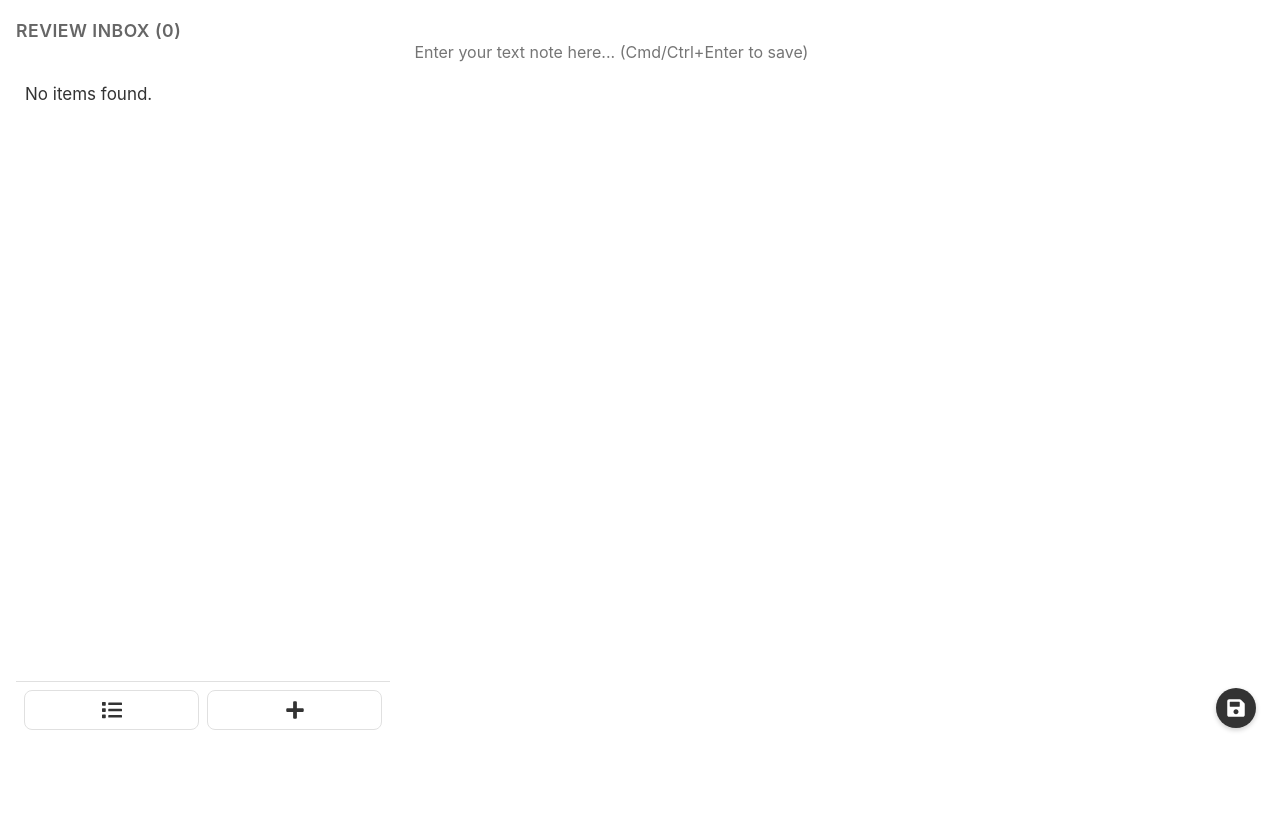
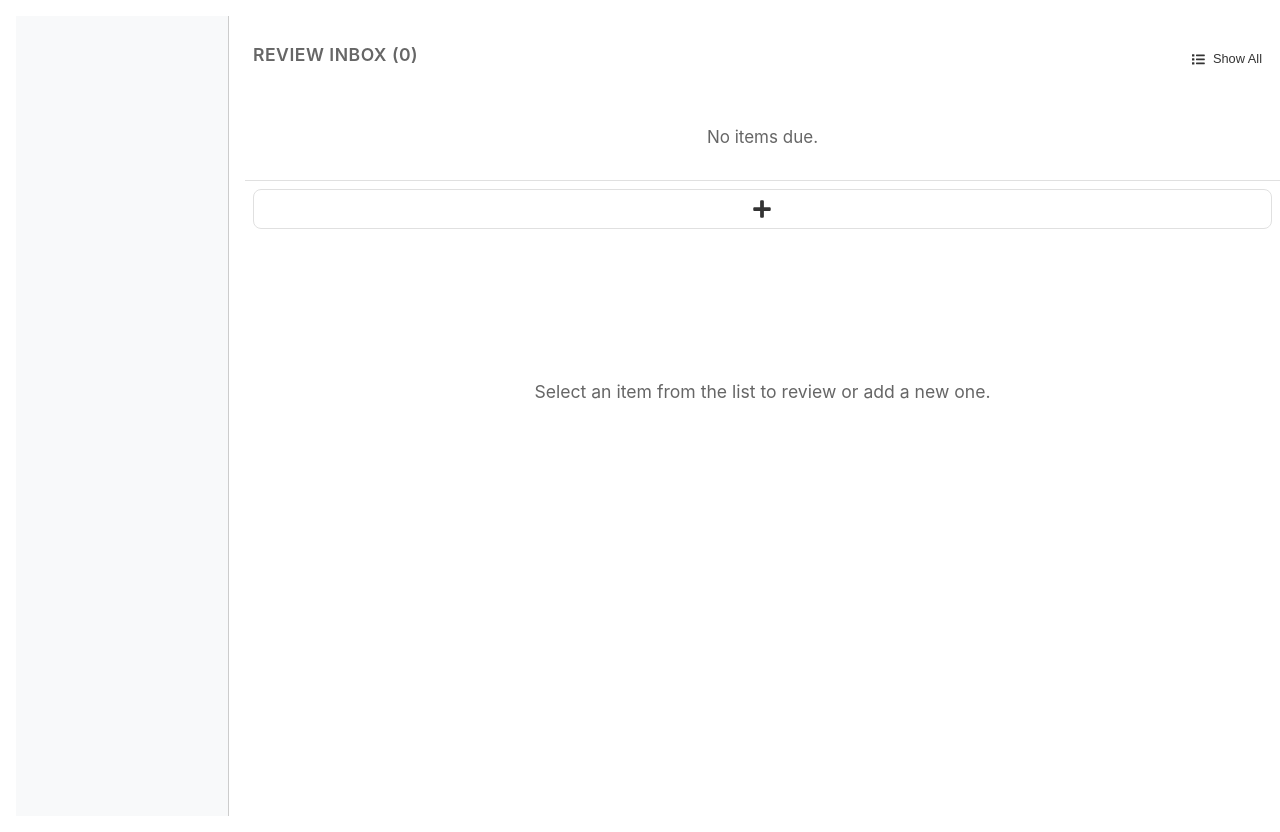
Before and after one commit to dpshade/remindful, a React (Create React App) app: page / in a window 1280 px wide. Before the commit the page ends 800 px from the top, so only its background shows below. Built offline with nearby package versions, Linux system fonts and the light colour scheme.

Commit message:
Refactor ReviewPage and App components to support responsive layout with mobile and desktop views. Integrate useWindowSize hook for dynamic rendering. Update CSS for improved layout consistency and flex behavior. Enhance sidebar and canvas components for better user interaction and item management.

```diff
--- a/src/App.css
+++ b/src/App.css
@@ -135,10 +135,21 @@ nav ul li a.active {
 }
 
 main {
+  /* Base styles for main - applicable to mobile */
+  flex-grow: 1; /* Make main fill vertical space in .App */
+  display: flex; /* Allow child (Sidebar or Canvas) to fill height */
+  flex-direction: column; /* Stack children vertically (only one child on mobile) */
+  width: 100%; /* Ensure main takes full width */
+  overflow: hidden; /* Prevent main itself from scrolling */
+
+  /* Desktop overrides */
   @media (min-width: var(--desktop-breakpoint)) {
     padding: 0; /* No padding on desktop */
     height: 100%; /* Fill App's height */
     overflow: hidden; /* Prevent scrolling at main level */
+    /* flex-grow: 1; is fine here too */
+    /* display: flex; is fine */
+    /* flex-direction: column; is fine or overridden by .review-layout */
   }
 }
 
@@ -380,15 +391,15 @@ small {
 .reader-view {
     display: flex;
     flex-direction: column;
-    height: 100%;
     position: relative;
+    flex-grow: 1;
 }
 
 .reader-content {
     flex: 1;
     overflow-y: auto;
     padding: var(--container-padding);
-    padding-bottom: calc(var(--spacing-unit) * 8); /* Space for sticky actions */
+    min-height: 0; /* Add this to help flex calculation */
 }
 
 .reader-content a {
@@ -414,15 +425,15 @@ small {
 
 .reader-actions {
     display: flex;
-    justify-content: flex-end; /* Changed from space-between */
-    gap: var(--spacing-unit); /* Keep gap consistent */
+    justify-content: flex-end;
+    gap: var(--spacing-unit);
     padding-top: calc(var(--spacing-unit) * 2);
     border-top: 1px solid var(--border-color);
     margin-top: calc(var(--spacing-unit) * 2);
+    flex-shrink: 0;
 
-    /* Remove full width on desktop, let it hug content */
     @media (min-width: var(--desktop-breakpoint)) {
-        /* Add specific styles for desktop if needed */
+      /* Add specific styles for desktop if needed */
     }
 }
 
@@ -467,9 +478,9 @@ small {
 
 /* --- Review Page Specific --- */
 .review-layout {
-  /* Mobile: stack layout (default) */
-  display: flex;
-  height: 90vh;
+  /* Mobile styles removed - only used on desktop */
+  /* display: flex; <-- Remove */
+  /* height: 90vh; <-- Remove */
 
   /* Desktop: side-by-side layout */
   @media (min-width: var(--desktop-breakpoint)) {
@@ -480,31 +491,32 @@ small {
 }
 
 .sidebar {
-  /* Mobile: Normal flow */
-  width: 30%;
-  margin-bottom: calc(var(--spacing-unit) * 3);
+  /* Base styles for mobile */
+  width: 100%;
   display: flex;
   flex-direction: column;
-  height: 100%;
+  flex-grow: 1; /* Replace height with flex-grow */
   position: relative;
-  overflow-y: auto;
 
   /* Desktop: Fixed width sidebar */
   @media (min-width: var(--desktop-breakpoint)) {
     width: var(--sidebar-width);
     min-width: var(--sidebar-width);
     flex: none;
-    height: 100%;
+    height: 100%; /* Keep height for desktop */
     background-color: var(--bg-color);
     border-right: 1px solid var(--border-color);
     margin-bottom: 0;
+    overflow: hidden;
+    flex-grow: 0; /* Override flex-grow for desktop */
   }
 }
 
 .sidebar-content {
   flex: 1;
   overflow-y: auto;
-  padding-bottom: calc(var(--spacing-unit) * 8);
+  padding: 0 var(--spacing-unit); /* Add horizontal padding if needed */
+  min-height: 0; /* Add this to help flex calculation */
   scrollbar-width: thin;
   scrollbar-color: var(--border-color) transparent;
 }
@@ -548,9 +560,8 @@ small {
     padding: var(--spacing-unit) var(--spacing-unit) 6.5px var(--spacing-unit);
     background-color: var(--bg-color);
     border-top: 1px solid var(--border-color);
-    position: sticky;
-    bottom: 0;
     z-index: 1;
+    flex-shrink: 0;
     backdrop-filter: blur(8px);
     background-color: rgba(255, 255, 255, 0.9);
 }
@@ -632,10 +643,12 @@ small {
 
 /* Canvas Placeholder */
 .main-canvas {
-  flex: 1;
-  overflow-y: auto;
-  scrollbar-width: thin;
-  scrollbar-color: var(--border-color) transparent;
+  flex: 1; /* Keep for desktop flex layout */
+  width: 100%;
+  height: 100%; /* Add this */
+  display: flex;
+  flex-direction: column;
+  min-height: 0; /* Keep this potentially helpful property */
 }
 
 .canvas-placeholder {
@@ -643,6 +656,10 @@ small {
     text-align: center;
     padding: calc(var(--spacing-unit) * 5) 0;
     font-size: 1.1rem;
+    display: flex;
+    align-items: center;
+    justify-content: center;
+    flex-grow: 1;
 }
 
 /* Review Actions (below ReaderView) */
@@ -662,13 +679,14 @@ small {
 
 /* WYSIWYG / Textarea Placeholder Style */
 .new-item-canvas {
-    height: 100%; /* Attempt to fill canvas height */
     display: flex;
     flex-direction: column;
+    padding: var(--container-padding);
+    flex-grow: 1;
 }
 
 .new-item-canvas textarea {
-    flex-grow: 1; /* Allow textarea to expand */
+    flex-grow: 1; /* Already set, good */
     font-size: var(--base-font-size);
     line-height: var(--base-line-height);
     width: 100%;
--- a/src/App.js
+++ b/src/App.js
@@ -9,9 +9,13 @@ import { saveReviewItem, getSettings, initializeSettingsIfNeeded } from './stora
 import { v4 as uuidv4 } from 'uuid';
 import { readFileAsDataURL } from './utils/file-helpers';
 import { calculateInitialReviewState } from './logic/scheduler';
+import { useWindowSize } from './hooks/use-window-size'; // Import the hook
+import DesktopLayout from './components/layout/desktop-layout'; // Import DesktopLayout
+import Sidebar from './components/layout/sidebar'; // Import Sidebar
 
 function App() {
   const [shareError, setShareError] = useState(null);
+  const { isMobile } = useWindowSize(); // Use the hook
 
   useEffect(() => {
     initializeSettingsIfNeeded();
@@ -111,18 +115,32 @@ function App() {
 
   }, []);
 
+  console.log('Current isMobile state:', isMobile);
+
+  const PageRoutes = () => (
+    <>
+      {shareError && <div className="error-message">Error: {shareError}</div>}
+      <Routes>
+        <Route path="/" element={<ReviewPage isMobile={isMobile} />} />
+        {/* <Route path="/catalog" element={<CatalogPage />} /> */} {/* Remove route */}
+        <Route path="/settings" element={<SettingsPage />} />
+        <Route path="/add-note" element={<AddNoteFromParam />} />
+      </Routes>
+    </>
+  );
+
   return (
     <Router>
       <div className="App">
-        <main>
-          {shareError && <div className="error-message">Error: {shareError}</div>}
-          <Routes>
-            <Route path="/" element={<ReviewPage />} />
-            {/* <Route path="/catalog" element={<CatalogPage />} /> */} {/* Remove route */}
-            <Route path="/settings" element={<SettingsPage />} />
-            <Route path="/add-note" element={<AddNoteFromParam />} />
-          </Routes>
-        </main>
+        {isMobile ? (
+          <main>
+            <PageRoutes />
+          </main>
+        ) : (
+          <DesktopLayout>
+            <PageRoutes />
+          </DesktopLayout>
+        )}
       </div>
     </Router>
   );
--- /dev/null
+++ b/src/components/layout/desktop-layout.css
@@ -0,0 +1,20 @@
+.desktop-layout {
+  display: flex;
+  height: 100vh; /* Full viewport height */
+  width: 100vw; /* Full viewport width */
+  overflow: hidden; /* Prevent scrolling on the main layout */
+}
+
+.desktop-layout__sidebar {
+  width: 250px; /* Fixed sidebar width, adjust as needed */
+  border-right: 1px solid #ccc; /* Simple border */
+  padding: 1rem;
+  overflow-y: auto; /* Allow sidebar content to scroll if needed */
+  background-color: #f8f9fa; /* Light background for the sidebar */
+}
+
+.desktop-layout__content {
+  flex-grow: 1; /* Content area takes remaining space */
+  padding: 1rem;
+  overflow-y: auto; /* Allow content area to scroll if needed */
+}
--- /dev/null
+++ b/src/components/layout/desktop-layout.js
@@ -0,0 +1,17 @@
+import React from 'react';
+import './desktop-layout.css'; // We'll create this CSS file next
+
+function DesktopLayout({ sidebar, children }) {
+  return (
+    <div className="desktop-layout">
+      <aside className="desktop-layout__sidebar">
+        {sidebar}
+      </aside>
+      <main className="desktop-layout__content">
+        {children}
+      </main>
+    </div>
+  );
+}
+
+export default DesktopLayout;
--- /dev/null
+++ b/src/components/layout/sidebar.css
@@ -0,0 +1,30 @@
+.sidebar-nav h2 {
+  margin-top: 0;
+  font-size: 1.2rem;
+  color: #333;
+  border-bottom: 1px solid #ddd;
+  padding-bottom: 0.5rem;
+  margin-bottom: 1rem;
+}
+
+.sidebar-nav ul {
+  list-style: none;
+  padding: 0;
+  margin: 0;
+}
+
+.sidebar-nav li {
+  margin-bottom: 0.8rem;
+}
+
+.sidebar-nav a {
+  text-decoration: none;
+  color: #007bff; /* Standard link color */
+  font-size: 1rem;
+}
+
+.sidebar-nav a:hover,
+.sidebar-nav a:focus {
+  text-decoration: underline;
+  color: #0056b3;
+}
--- /dev/null
+++ b/src/components/layout/sidebar.js
@@ -0,0 +1,26 @@
+import React from 'react';
+import { Link } from 'react-router-dom';
+import './sidebar.css'; // We'll create this CSS file next
+
+function Sidebar() {
+  return (
+    <nav className="sidebar-nav">
+      <h2>Navigation</h2>
+      <ul>
+        <li>
+          <Link to="/">Review</Link>
+        </li>
+        {/* Add link for CatalogPage if re-enabled */}
+        {/* <li>
+          <Link to="/catalog">Catalog</Link>
+        </li> */}
+        <li>
+          <Link to="/settings">Settings</Link>
+        </li>
+        {/* Add more navigation links as needed */}
+      </ul>
+    </nav>
+  );
+}
+
+export default Sidebar;
--- /dev/null
+++ b/src/hooks/use-window-size.js
@@ -0,0 +1,23 @@
+import { useState, useEffect } from 'react';
+
+const MOBILE_BREAKPOINT = 768; // Example breakpoint: adjust as needed
+
+export function useWindowSize() {
+  const [isMobile, setIsMobile] = useState(window.innerWidth < MOBILE_BREAKPOINT);
+
+  useEffect(() => {
+    const handleResize = () => {
+      setIsMobile(window.innerWidth < MOBILE_BREAKPOINT);
+    };
+
+    window.addEventListener('resize', handleResize);
+
+    // Initial check in case the initial render is wrong (e.g., SSR)
+    handleResize();
+
+    // Cleanup listener on component unmount
+    return () => window.removeEventListener('resize', handleResize);
+  }, []); // Empty array ensures effect is only run on mount and unmount
+
+  return { isMobile };
+}
--- a/src/pages/review-page.js
+++ b/src/pages/review-page.js
@@ -3,19 +3,19 @@ import ReaderView from '../components/reader-view';
 import Modal from '../components/modal';
 import { getDueReviewItems, getSettings, saveReviewItem, getAllReviewItems } from '../storage/storage';
 import { markItemAsRead, deleteReviewItem, scheduleItemForDate } from '../logic/review-actions-mvp';
-import { FaPlus, FaFileAlt, FaCloudUploadAlt, FaInbox, FaList, FaSave } from 'react-icons/fa';
+import { FaPlus, FaFileAlt, FaCloudUploadAlt, FaInbox, FaList, FaSave, FaArrowLeft } from 'react-icons/fa';
 import { v4 as uuidv4 } from 'uuid';
 import { calculateInitialReviewState } from '../logic/scheduler';
 import { readFileAsDataURL } from '../utils/file-helpers';
 
-function ReviewPage() {
+function ReviewPage({ isMobile }) {
   const [dueItems, setDueItems] = useState([]);
   const [selectedItemId, setSelectedItemId] = useState(null);
   const [isLoading, setIsLoading] = useState(true);
   const [error, setError] = useState(null);
 
   const [isAddModalOpen, setIsAddModalOpen] = useState(false);
-  const [isTextInputOpen, setIsTextInputOpen] = useState(true);
+  const [isTextInputOpen, setIsTextInputOpen] = useState(false);
   const [showAllItems, setShowAllItems] = useState(false);
   const [allItems, setAllItems] = useState([]);
   const [textInput, setTextInput] = useState('');
@@ -32,13 +32,18 @@ function ReviewPage() {
       ]);
       setDueItems(dueItemsResult);
       setAllItems(allItemsResult);
+      if (!isMobile && dueItemsResult.length > 0 && !selectedItemId) {
+         if (!selectedItemId) {
+             setSelectedItemId(dueItemsResult[0].id);
+         }
+      }
     } catch (err) {
       console.error("Error loading data:", err);
       setError('Failed to load review items.');
     } finally {
       setIsLoading(false);
     }
-  }, []);
+  }, [isMobile, selectedItemId]);
 
   useEffect(() => {
     loadData();
@@ -55,11 +60,29 @@ function ReviewPage() {
     setIsTextInputOpen(false);
   }, []);
 
+  const handleBackToList = useCallback(() => {
+    setSelectedItemId(null);
+    setIsTextInputOpen(false);
+  }, []);
+
   const handleActionComplete = useCallback(async () => {
+    const previouslySelectedItem = selectedItemId;
+    setSelectedItemId(null);
+    setIsTextInputOpen(false);
     await loadData();
-    setSelectedItemId(null);
+
+    if (!isMobile) {
+      const currentItems = showAllItems ? allItems : dueItems;
+      const completedIndex = currentItems.findIndex(item => item.id === previouslySelectedItem);
+      if (completedIndex !== -1 && completedIndex < currentItems.length - 1) {
+          setSelectedItemId(currentItems[completedIndex + 1].id);
+      } else if (currentItems.length > 0) {
+          setSelectedItemId(currentItems[0].id);
+      } else {
           setIsTextInputOpen(true);
-  }, [loadData]);
+      }
+    }
+  }, [loadData, isMobile, showAllItems, allItems, dueItems, selectedItemId]);
 
   const handleMarkAsReadAction = useCallback(async (quality) => {
     if (!selectedItem) return;
@@ -106,34 +129,44 @@ function ReviewPage() {
     setIsAddModalOpen(false);
   };
 
-  const handleAddTextNote = () => {
+  const handleAddTextNote = useCallback(() => {
     setIsAddModalOpen(false);
+    setSelectedItemId(null);
     setIsTextInputOpen(true);
-    setSelectedItemId(null);
     setTextInput('');
-  };
+  }, []);
 
   const handleCloseTextInput = useCallback(() => {
     setIsTextInputOpen(false);
     setTextInput('');
-  }, []);
+    if (!isMobile && !selectedItemId && dueItems.length > 0) {
+        setSelectedItemId(dueItems[0].id);
+    }
+  }, [isMobile, selectedItemId, dueItems]);
 
   const handleSaveNewItem = useCallback(async () => {
     if (!textInput.trim()) return;
     setError(null);
     try {
-      // Auto-detect URL using the same regex pattern
+      const settings = await getSettings();
+      if (!settings) {
+        throw new Error("Settings not available.");
+      }
+      const defaultPriority = 5;
+      const { nextReviewDate, interval, easeFactor } = calculateInitialReviewState(settings, defaultPriority);
+
       const isURL = /^(https?|ftp):\/\/[^\s/$.?#].[^\s]*$/i.test(textInput.trim());
 
       const newItem = {
         id: uuidv4(),
         type: isURL ? 'link' : 'note',
         content: textInput.trim(),
-        priority: 5,
+        priority: defaultPriority,
         addedDate: Date.now(),
-        nextReviewDate: Date.now(),
-        interval: 1,
-        easeFactor: 2.5
+        nextReviewDate: nextReviewDate,
+        interval: interval,
+        easeFactor: easeFactor,
+        tags: []
       };
       await saveReviewItem(newItem);
       await loadData();
@@ -163,13 +196,12 @@ function ReviewPage() {
         throw new Error("Settings not available.");
       }
 
-      const itemPriority = 5; // Default priority
+      const itemPriority = 5;
       const { nextReviewDate, interval, easeFactor } = calculateInitialReviewState(settings, itemPriority);
       let itemType = 'note';
       let itemContent = '';
       let fileName = file.name;
 
-      // Determine file type and handle accordingly
       if (file.type.startsWith('image/')) {
         itemType = 'image';
         itemContent = await readFileAsDataURL(file);
@@ -177,7 +209,6 @@ function ReviewPage() {
         itemType = 'pdf';
         itemContent = await readFileAsDataURL(file);
       } else {
-        // Try to read as text for other file types
         try {
           itemContent = await file.text();
           itemType = 'note';
@@ -203,7 +234,6 @@ function ReviewPage() {
       await saveReviewItem(newItem);
       await loadData();
 
-      // Reset file input
       if (fileInputRef.current) {
         fileInputRef.current.value = '';
       }
@@ -219,123 +249,150 @@ function ReviewPage() {
 
   const handleShowAllItems = useCallback(async () => {
     try {
+      if (allItems.length > 0 && !showAllItems) {
+          setShowAllItems(true);
+          setSelectedItemId(null);
+          setIsTextInputOpen(false);
+      } else {
         const items = await getAllReviewItems();
         setAllItems(items);
         setShowAllItems(true);
+        setSelectedItemId(null);
+        setIsTextInputOpen(false);
+      }
     } catch (err) {
       console.error("Error loading all items:", err);
       setError('Failed to load all items.');
     }
+  }, [allItems, showAllItems]);
+
+  const handleShowDueItems = useCallback(() => {
+    setShowAllItems(false);
+    setSelectedItemId(null);
+    setIsTextInputOpen(false);
   }, []);
 
-  const handleShowDueItems = useCallback(async () => {
-    setShowAllItems(false);
-    await loadData();
-  }, [loadData]);
+  const SidebarComponent = () => (
+    <aside className="sidebar">
+      <div style={{ display: 'flex', justifyContent: 'space-between', alignItems: 'center', padding: 'var(--spacing-unit)' }}>
+        <h2>{showAllItems ? 'All Items' : 'Review Inbox'} ({showAllItems ? allItems.length : dueItems.length})</h2>
+        <button onClick={showAllItems ? handleShowDueItems : handleShowAllItems} className="secondary" style={{ padding: '5px 10px', fontSize: '0.8rem' }}>
+          {showAllItems ? <FaInbox/> : <FaList/>}
+          {showAllItems ? ' Show Due' : ' Show All'}
+        </button>
+      </div>
 
-  const renderSidebarItem = (item) => (
+      {isLoading && <p>Loading...</p>}
+      <div className="sidebar-content">
+          <ul>
+            {(showAllItems ? allItems : dueItems).map(item => (
               <li
                 key={item.id}
                 onClick={() => handleSelectItem(item.id)}
                 className={selectedItemId === item.id && !isTextInputOpen ? 'selected' : ''}
               >
                 <span className="item-title">
-        {item.type === 'link' ? (item.content.substring(0, 40) + '...') : (item.fileName || item.content.substring(0, 40) + '...')}
+                  {item.fileName || item.content.substring(0, 40) + (item.content.length > 40 ? '...' : '')}
                 </span>
                 <span className="item-meta">
                   Type: {item.type}
-        {showAllItems && <span className="due-date">Due: {new Date(item.nextReviewDate).toLocaleDateString()}</span>}
+                  {(showAllItems || new Date(item.nextReviewDate) > Date.now() + 86400000) &&
+                    <span className="due-date">Due: {new Date(item.nextReviewDate).toLocaleDateString()}</span>
+                  }
                 </span>
               </li>
-  );
-
-  return (
-    <div className="review-layout">
-      <aside className="sidebar">
-        <div className="sidebar-header">
-          <h2>{showAllItems ? 'All Items' : `Review Inbox (${dueItems.length})`}</h2>
-        </div>
-        <div className="sidebar-content">
-          {isLoading && <p>Loading...</p>}
-          {error && <div className="error-message">Error: {error}</div>}
-          {!isLoading && !error && (
-            <ul>
-              {(showAllItems ? allItems : dueItems).length > 0 ?
-                (showAllItems ? allItems : dueItems)
-                  .slice() // Create a shallow copy to avoid mutating state
-                  .sort((a, b) => a.nextReviewDate - b.nextReviewDate) // Sort by upcoming date
-                  .map(renderSidebarItem) :
-                <li><p>No items found.</p></li>
-              }
+            ))}
           </ul>
+          {(showAllItems ? allItems.length === 0 : dueItems.length === 0) && !isLoading && (
+            <p style={{ textAlign: 'center', padding: '20px', color: 'var(--secondary-text-color)' }}>No items {showAllItems ? 'found' : 'due'}.</p>
           )}
       </div>
+
       <div className="sidebar-actions">
-          <button onClick={showAllItems ? handleShowDueItems : handleShowAllItems} title={showAllItems ? "Show Due Items" : "Show All Items"} className="menu-button">
-            {showAllItems ? <FaInbox /> : <FaList />}
-          </button>
-          <button onClick={handleShowAddModal} title="Add New Content" className="new-item-button">
+          <button onClick={handleShowAddModal} className="menu-button">
               <FaPlus />
           </button>
       </div>
     </aside>
+  );
 
+  const CanvasComponent = ({ showBackButton }) => (
       <main className="main-canvas">
+        {showBackButton && (
+          <button onClick={handleBackToList} className="back-button" style={{ marginBottom: 'var(--spacing-unit)', background: 'none', border: 'none', color: 'var(--accent-color)', cursor: 'pointer', display: 'flex', alignItems: 'center', gap: '5px' }}>
+            <FaArrowLeft /> Back to List
+          </button>
+        )}
+        {error && <div className="error-message">Error: {error}</div>}
         {isFileUploading && <div className="file-upload-overlay">Uploading file...</div>}
-        {selectedItem ? (
-          <ReaderView
-            item={selectedItem}
-            onBackToQueue={handleMarkAsReadAction}
-            onSchedule={handleScheduleAction}
-            onDelete={handleDeleteAction}
-            isItemFromAllItems={showAllItems}
-          />
-        ) : (
-          <div className="text-input-container">
+        {isTextInputOpen ? (
+          <div className="new-item-canvas">
             <textarea
-              className="text-input"
               placeholder="Enter your text note here... (Cmd/Ctrl+Enter to save)"
-              rows={10}
               value={textInput}
               onChange={(e) => setTextInput(e.target.value)}
               onKeyDown={(e) => {
                   if ((e.metaKey || e.ctrlKey) && e.key === 'Enter') {
-                  e.preventDefault();
                       handleSaveNewItem();
                   }
               }}
-              autoFocus={true}
+              autoFocus
             />
-            <div className="text-input-actions">
-              <button onClick={handleSaveNewItem} title="Save Note">
+            <div className="save-button-container">
+                <button onClick={handleSaveNewItem} disabled={!textInput.trim()} className="save-button">
                     <FaSave />
                 </button>
+                 {isMobile && (
+                    <button onClick={handleCloseTextInput} className="secondary" style={{ marginLeft: '8px' }}>Cancel</button>
+                 )}
             </div>
+          </div>
+        ) : selectedItem ? (
+          <ReaderView
+            item={selectedItem}
+            onMarkAsRead={handleMarkAsReadAction}
+            onSchedule={handleScheduleAction}
+            onDelete={handleDeleteAction}
+          />
+        ) : (
+          <div className="canvas-placeholder">
+            {isLoading ? 'Loading item...' : 'Select an item from the list to review or add a new one.'}
           </div>
         )}
       </main>
+  );
 
-      <Modal
-        isOpen={isAddModalOpen}
-        onClose={handleCloseAddModal}
-        title="Add New Content"
-      >
+  console.log('Rendering ReviewPage:', { isMobile, selectedItemId, isTextInputOpen });
+
+  return (
+    <>
+        {isMobile ? (
+            <>
+                {!selectedItemId && !isTextInputOpen && <SidebarComponent />}
+                {(selectedItemId || isTextInputOpen) && <CanvasComponent showBackButton={true} />}
+            </>
+        ) : (
+            <div className="review-layout">
+                <SidebarComponent />
+                <CanvasComponent showBackButton={false} />
+            </div>
+        )}
+
+        <Modal isOpen={isAddModalOpen} onClose={handleCloseAddModal}>
+            <h3>Add New Item</h3>
             <ul className="modal-action-list">
                 <li><button onClick={handleAddTextNote}><FaFileAlt /> Add Text Note</button></li>
-          <li><button onClick={handleUploadFile} disabled={isFileUploading}><FaCloudUploadAlt /> {isFileUploading ? 'Uploading...' : 'Upload File'}</button></li>
+                <li><button onClick={handleUploadFile}><FaCloudUploadAlt /> Upload File</button></li>
             </ul>
         </Modal>
 
-      {/* Hidden file input */}
         <input
             type="file"
             ref={fileInputRef}
+            onChange={handleFileChange}
             style={{ display: 'none' }}
-        onChange={handleFileChange}
-        accept="image/*,application/pdf,text/*"
-        disabled={isFileUploading}
         />
-    </div>
+    </>
 );
 }
 
```
Lines whose indentation alone changed are shown as unchanged.
